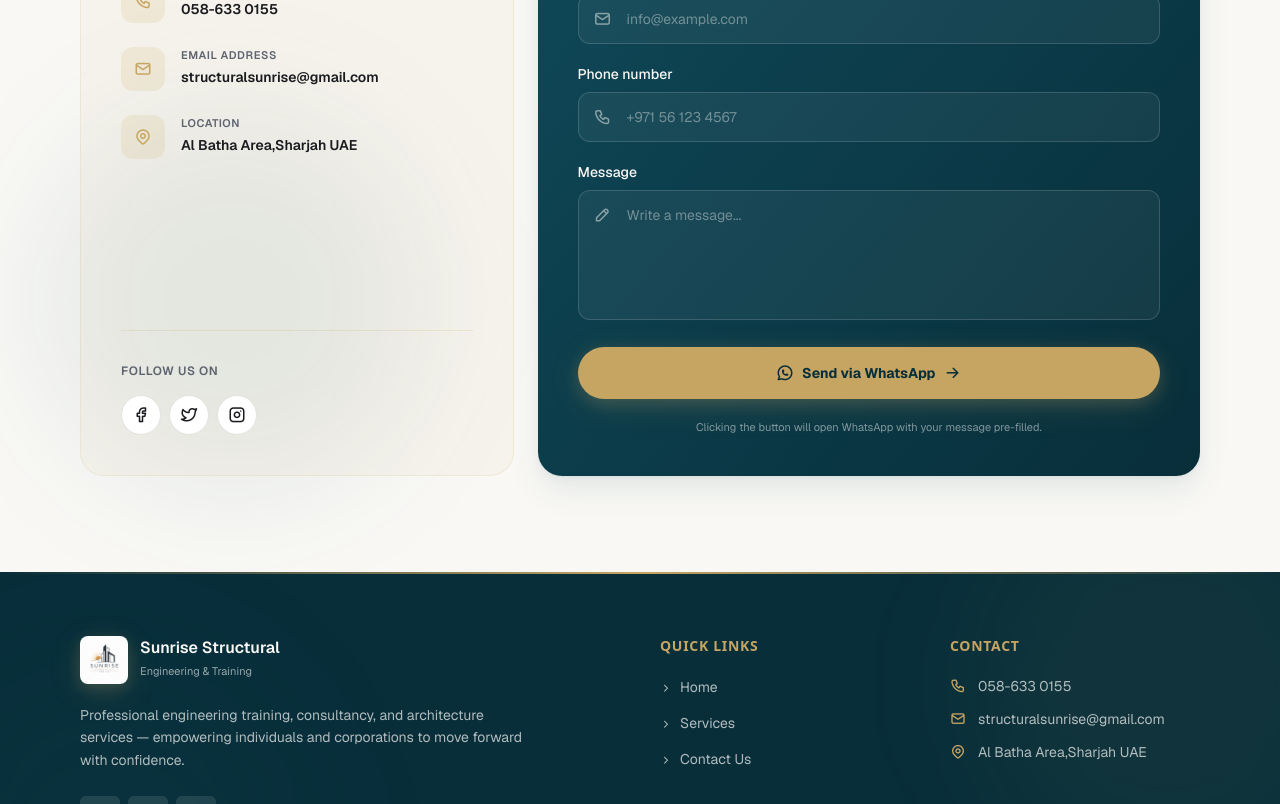
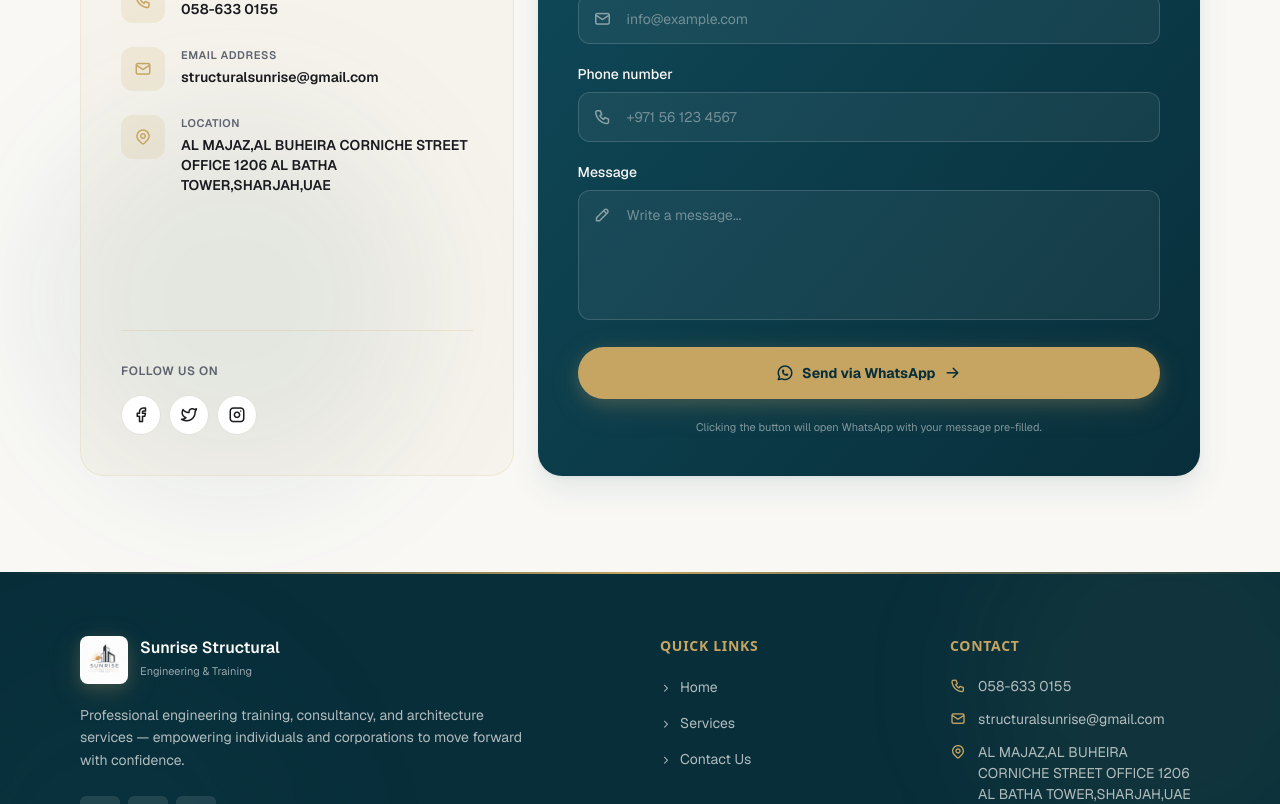
Before and after one commit to fludotechnologies/sunrise-structural, a Next.js app: page / in a window 1280 px wide. Shown: the part 4760-5564 px from the top of the page. Built offline with nearby package versions, Linux system fonts and the light colour scheme.

Commit message:
refactor: address updated

```diff
--- a/constants/site-config.ts
+++ b/constants/site-config.ts
@@ -4,7 +4,7 @@ export const SITE_CONFIG = {
   email: "structuralsunrise@gmail.com",
   phone: "058-633 0155",
   whatsapp: "971586330155",
-  address: "Al Batha Area,Sharjah UAE",
+  address: "AL MAJAZ,AL BUHEIRA CORNICHE STREET OFFICE 1206 AL BATHA TOWER,SHARJAH,UAE",
   copyright: "© 2026 Sunrise Structural. All rights reserved.",
 } as const;
 
```
